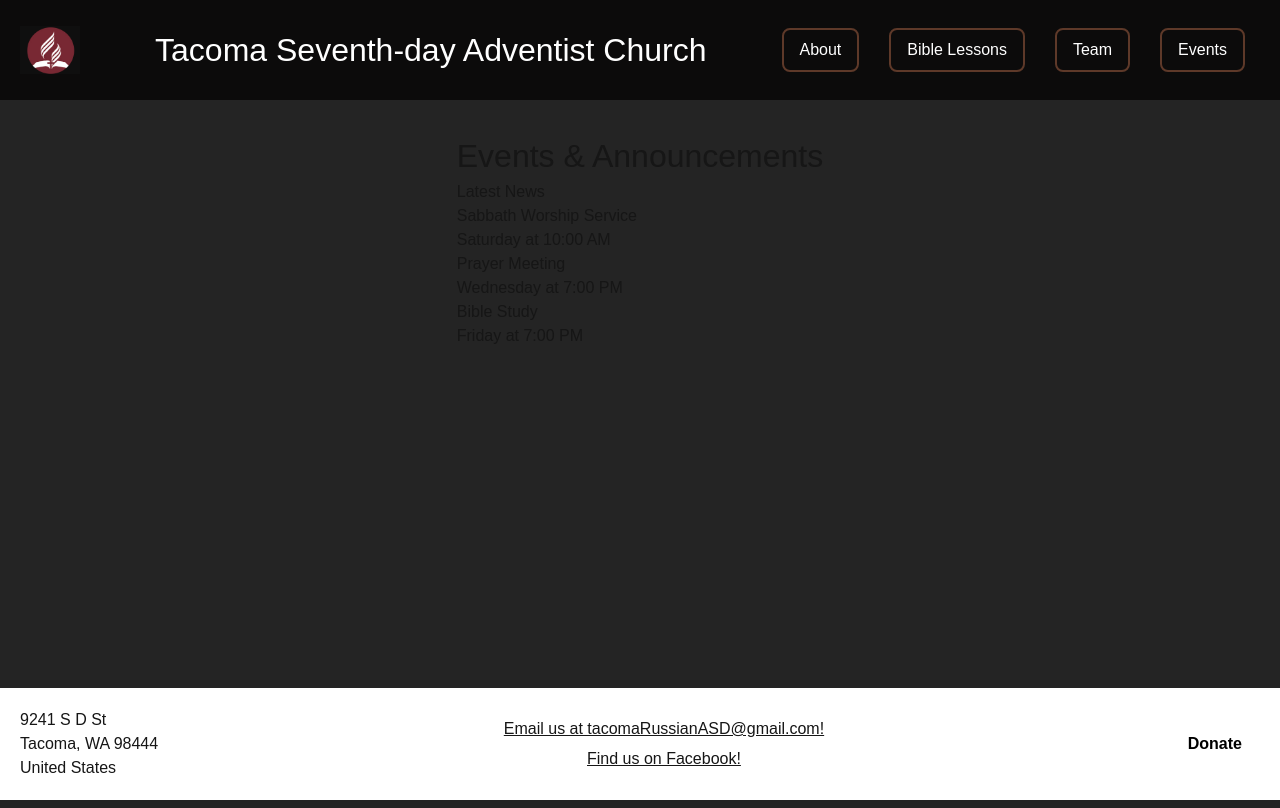
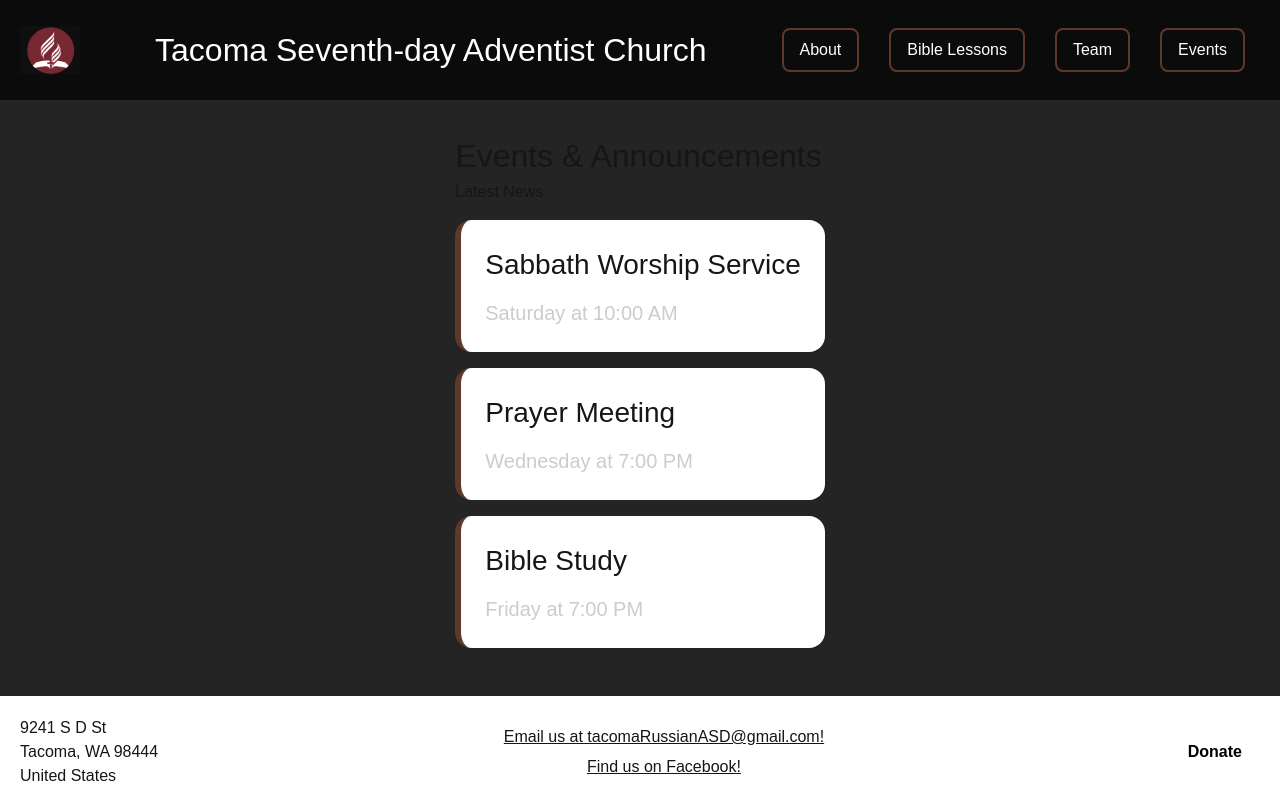
Before and after one commit to glavavlada/TacomaASDWebsite, a Next.js app in the folder my-church-site/: page /Events in a window 1280 px wide. Built offline with nearby package versions, Linux system fonts and the light colour scheme.

Commit message:
swapped events and lessons css

```diff
--- a/my-church-site/src/styles/events.css
+++ b/my-church-site/src/styles/events.css
@@ -1,92 +1,26 @@
-.lessonPage{
-    width:100%;
-    max-width:2200px;
-    margin:0 auto;
-    padding:40px 60px;
+.newsSection {
+  justify-self: start;
 }
 
-.lessonPage h1{
-    text-align:center;
-    margin-bottom:40px;
+.newsCard {
+  background: var(--background);
+  padding: 1.5rem;
+  border-radius: 1rem;
+  margin: 1rem 0;
+  border-left: 0.4rem solid var(--earth);
+  transition: 0.2s;
 }
 
-.lessonLayout{
-    display:grid;
-    grid-template-columns:320px 1fr;
-    gap:50px;
-    align-items:start;
+.newsCard:hover {
+  transform: translateY(-4px);
 }
 
-
-.lessonSidebar{
-    display:flex;
-    flex-direction:column;
-    gap:18px;
+.newsCard h3 {
+  margin-bottom: 12px;
+  font-size: 28px;
 }
 
-
-.lessonOptions{
-    display:flex;
-    flex-direction:column;
-    gap:15px;
-    margin-bottom:25px;
-    background:#111;
-    padding:20px;
-    border-radius:12px;
+.newsCard p {
+  color: #ccc;
+  font-size: 20px;
 }
-
-.lessonOptions label{
-    display:flex;
-    gap:12px;
-    align-items:center;
-    font-size:18px;
-    cursor:pointer;
-}
-
-.lessonItem{
-    background:#111;
-    color:white;
-    border:none;
-    border-left:5px solid transparent;
-    border-radius:12px;
-    padding:18px;
-    text-align:left;
-    cursor:pointer;
-    transition:.2s;
-}
-
-.lessonItem:hover{
-    background:#1b1b1b;
-    transform:translateX(5px);
-}
-
-.lessonItem.active{
-    border-left:5px solid darkred;
-}
-
-.pdfViewer{
-    background:#111;
-    padding:15px;
-    border-radius:12px;
-}
-
-.pdfViewer iframe{
-    width:225%;
-    height:900px;
-    border:none;
-    border-radius:8px;
-    background:white;
-}
-
-
-@media(max-width:1000px){
-
-    .lessonLayout{
-        grid-template-columns:1fr;
-    }
-
-    .lessonSidebar{
-        width:100%;
-    }
-
-}
--- a/my-church-site/src/styles/lesson.css
+++ b/my-church-site/src/styles/lesson.css
@@ -1,29 +1,92 @@
-.lessonButtons button {
-  background-color: #0c0b0b;
-  color: white;
-
-  padding: 10px 20px;
-  border: none;
-  border-radius: 5px;
-
-  cursor: pointer;
+.lessonPage{
+    width:100%;
+    max-width:2200px;
+    margin:0 auto;
+    padding:40px 60px;
 }
 
-.lessonButtons button:hover {
-  background-color: #333;
+.lessonPage h1{
+    text-align:center;
+    margin-bottom:40px;
 }
 
-.pdfSection {
-  margin-top: 40px;
-  padding: 20px;
-
-  border: 1px solid #ccc;
-  border-radius: 10px;
-
-  background-color: #f5f5f5;
+.lessonLayout{
+    display:grid;
+    grid-template-columns:320px 1fr;
+    gap:50px;
+    align-items:start;
 }
 
-.pdfSection h2 {
-  margin-bottom: 20px;
-  color: black;
+
+.lessonSidebar{
+    display:flex;
+    flex-direction:column;
+    gap:18px;
 }
+
+
+.lessonOptions{
+    display:flex;
+    flex-direction:column;
+    gap:15px;
+    margin-bottom:25px;
+    background:#111;
+    padding:20px;
+    border-radius:12px;
+}
+
+.lessonOptions label{
+    display:flex;
+    gap:12px;
+    align-items:center;
+    font-size:18px;
+    cursor:pointer;
+}
+
+.lessonItem{
+    background:#111;
+    color:white;
+    border:none;
+    border-left:5px solid transparent;
+    border-radius:12px;
+    padding:18px;
+    text-align:left;
+    cursor:pointer;
+    transition:.2s;
+}
+
+.lessonItem:hover{
+    background:#1b1b1b;
+    transform:translateX(5px);
+}
+
+.lessonItem.active{
+    border-left:5px solid darkred;
+}
+
+.pdfViewer{
+    background:#111;
+    padding:15px;
+    border-radius:12px;
+}
+
+.pdfViewer iframe{
+    width:225%;
+    height:900px;
+    border:none;
+    border-radius:8px;
+    background:white;
+}
+
+
+@media(max-width:1000px){
+
+    .lessonLayout{
+        grid-template-columns:1fr;
+    }
+
+    .lessonSidebar{
+        width:100%;
+    }
+
+}
```
